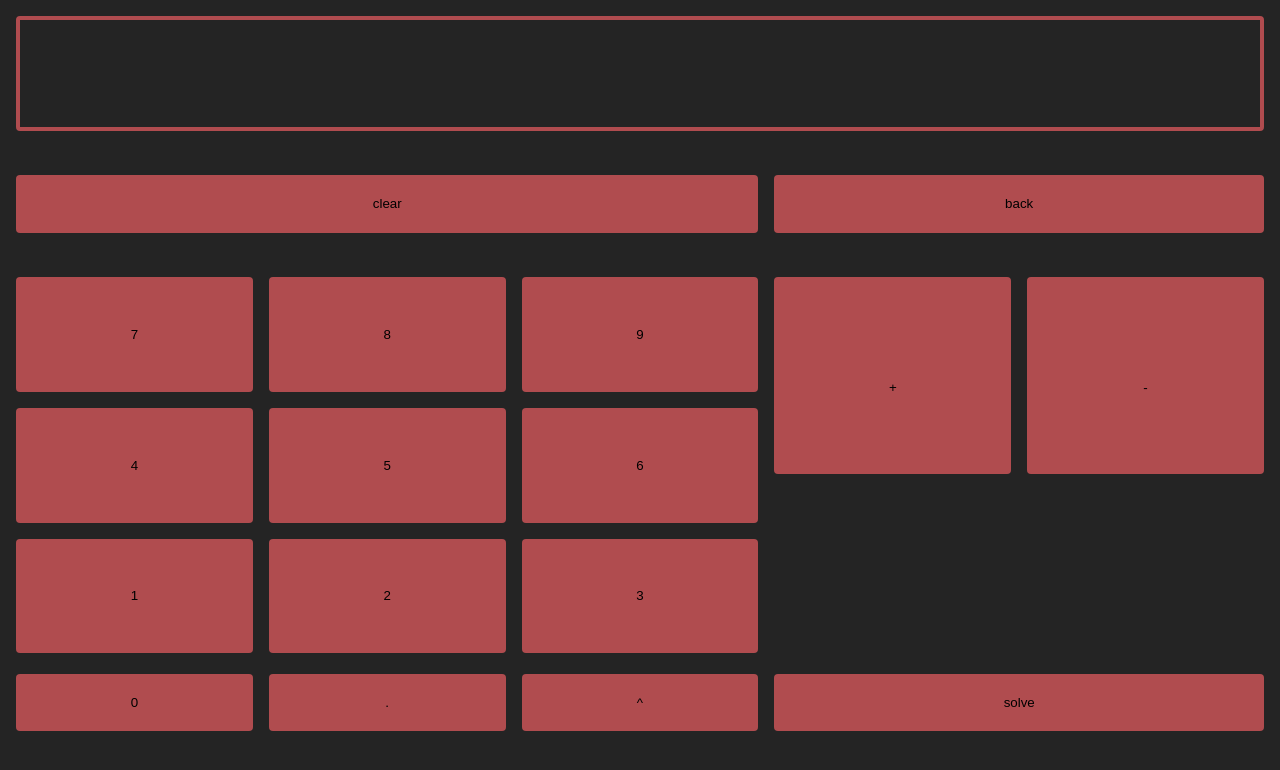
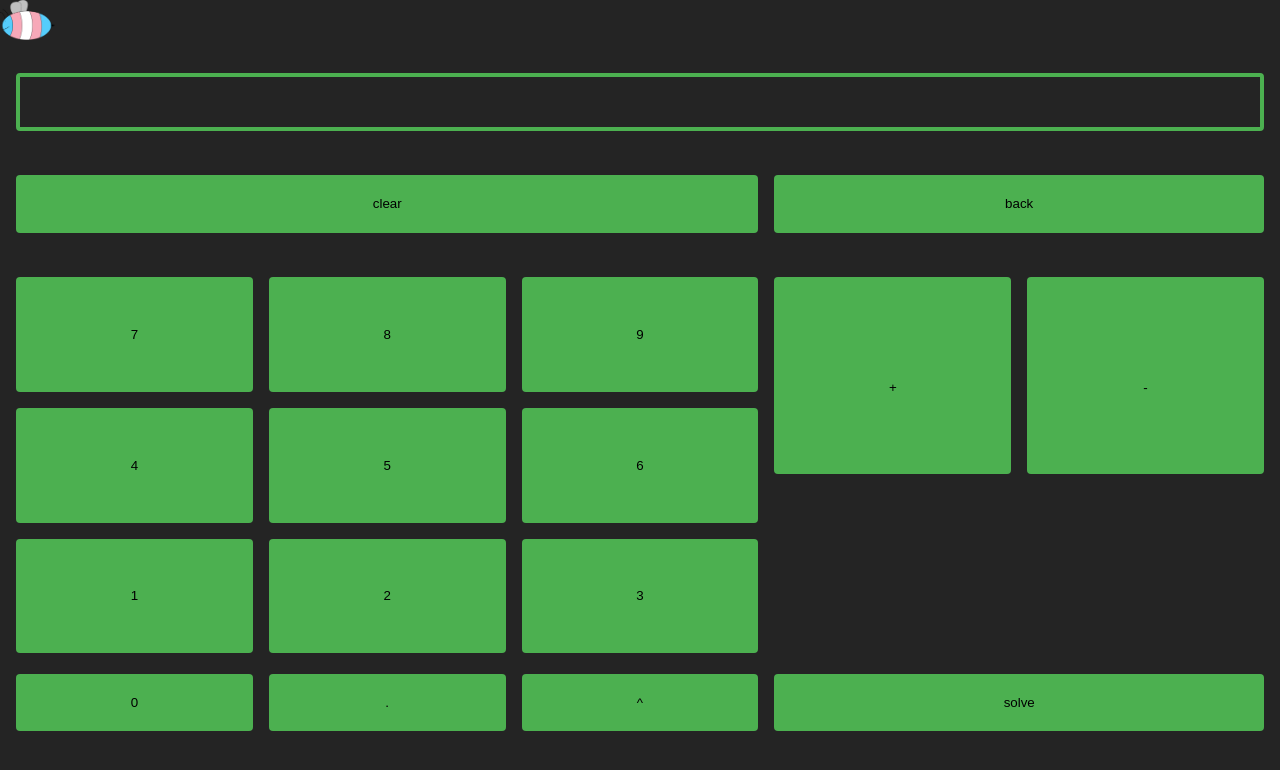
Before and after one commit to ClydeFrog04/calculator, a React (Vite) app: page / in a window 1280 px wide. Shown: the top 770 px of the page. Built offline with nearby package versions, Linux system fonts and the light colour scheme.

Commit message:
adding theme picker! Styles aren't perfect but we getting there

```diff
--- a/src/pages/Calculatorinator.css
+++ b/src/pages/Calculatorinator.css
@@ -127,8 +127,45 @@
   border-radius: 4px;
   padding: 0.5rem;
   box-sizing: border-box;
+  height: 50%;
+  align-self: end;
   display: flex;
   align-items: center;
+}
+.calculatorinator .menuContainer {
+  position: absolute;
+  top: 0;
+  left: 0;
+  width: 100%;
+}
+.calculatorinator .menuContainer img {
+  height: 40px;
+  z-index: 1;
+  position: relative;
+}
+.calculatorinator .menuContainer .menu {
+  transition: 0.5s;
+  transition-timing-function: ease-in-out;
+  padding-top: 80px;
+  width: 100Vw;
+  height: 100vh;
+  position: absolute;
+  top: 0;
+  left: 0;
+  background: rgba(0, 0, 0, 0.5);
+  backdrop-filter: blur(5px);
+  display: flex;
+  flex-direction: column;
+  gap: 0.5rem;
+}
+.calculatorinator .menuContainer .menu.hide {
+  transform: translateX(-100vw);
+}
+.calculatorinator .menuContainer .menu .colorOptions {
+  width: 80%;
+  height: 50px;
+  font-size: 1rem;
+  border-radius: 4px;
 }
 @media (width > 1500px) {
   .calculatorinator {
@@ -189,101 +226,47 @@
     grid-row: 5/6;
   }
 }
-
-/*
-@include flexCenterColumn();
-    //@include fitContainer();
-    border: 1px solid #d3d3d3;
-    border-radius: $mainCornerSize;
-    //max-width: 1080px;
-    //max-height: 2400px;
-    gap: $componentGap;
-    height: 60%;
-    padding: 2rem;
-
-    .answerArea{
-        border: 4px solid $themeGreen;
-        border-radius: $mainCornerSize;
-        padding: .5rem;
-        box-sizing: border-box;
-        width: 100%;
-        min-height: 41.6px;//one line with padding
-        display: flex;
-        align-items: center;
-        //justify-content: center;
-    }
-    .buttons{
-        //padding: 1rem;
-        box-sizing: border-box;
-        @include flexCenter();
-        gap: $componentGap;
-        width: 100%;
-        height: 100%;
-
-        .left{
-            @include flexCenterColumn();
-            gap: $componentGap;
-            justify-content: space-between;
-            //width: 50%;
-            height: 100%;
-
-            .clear{
-                width: 100%;
-                .button{
-                    width: 100%;
-                }
-            }
-
-            .digits{
-                display: grid;
-                grid-template-columns: repeat(3, 1fr);
-                gap: $buttonGap;
-            }
-
-            .zeroAndDot{
-                width: 100%;
-                @include flexCenter();
-                justify-content: space-between;
-                .button{
-                    width: 45%;
-                }
-            }
-        }
-
-        .right{
-            @include flexCenterColumn();
-            height: 100%;
-            width: 100%;
-            //gap: $componentGap;
-            justify-content: space-between;
-
-            .back{
-                width: 100%;
-                .button{
-                    width: 100%;
-                }
-            }
-
-            .operators{
-                display: grid;
-                grid-template-columns: repeat(2, 1fr);
-                gap: $buttonGap;
-                height: calc(50% + $buttonGap);
-
-                .button{
-                    height: 100%;
-                }
-            }
-
-            .solve{
-                width: 100%;
-
-                .button{
-                    width: 100%;
-                }
-            }
-        }
-    }
- */
+.calculatorinator.themeBlue .button {
+  background-color: #4c8db0;
+}
+.calculatorinator.themeBlue .answerArea {
+  border-color: #4c8db0;
+}
+.calculatorinator.themeGreen .button {
+  background-color: #4cb050;
+}
+.calculatorinator.themeGreen .answerArea {
+  border-color: #4cb050;
+}
+.calculatorinator.themePurple .button {
+  background-color: #6d4cb0;
+}
+.calculatorinator.themePurple .answerArea {
+  border-color: #6d4cb0;
+}
+.calculatorinator.themeRed .button {
+  background-color: #b04c4f;
+}
+.calculatorinator.themeRed .answerArea {
+  border-color: #b04c4f;
+}
+.calculatorinator.themePink .button {
+  background-color: #b04c9c;
+}
+.calculatorinator.themePink .answerArea {
+  border-color: #b04c9c;
+}
+.calculatorinator.themeOrange .button {
+  background-color: #b06f4c;
+}
+.calculatorinator.themeOrange .answerArea {
+  border-color: #b06f4c;
+}
+.calculatorinator.themeCustom .button {
+  background-color: var(--userColor, #b04c4f);
+}
+.calculatorinator.themeCustom .answerArea {
+  border-color: #4c8db0;
+}
 
 /*# sourceMappingURL=Calculatorinator.css.map */
--- a/src/pages/Calculatorinator.scss
+++ b/src/pages/Calculatorinator.scss
@@ -99,11 +99,57 @@ $themeColor: $themeRed;
         border-radius: $mainCornerSize;
         padding: .5rem;
         box-sizing: border-box;
+        height: 50%;
+        align-self: end;
         //width: 100%;
         //min-height: 41.6px;//one line with padding
         display: flex;
         align-items: center;
         //justify-content: center;
+    }
+
+    .menuContainer{
+        position: absolute;
+        top: 0;
+        left: 0;
+        width: 100%;
+
+        img{
+            height: 40px;
+            z-index: 1;
+            position: relative;
+        }
+
+        .menu{
+            transition: .5s;
+            transition-timing-function: ease-in-out;
+            padding-top: 80px;
+            &.hide{
+                //display: none;
+                //transform: translateY(-100px);
+                //transform: translate(120px, 50%);
+                transform: translateX(-100vw);
+            }
+            width: 100Vw;
+            height: 100vh;
+            position: absolute;
+            top: 0;
+            left: 0;
+            //https://stackoverflow.com/questions/27583937/how-can-i-make-a-css-glass-blur-effect-work-for-an-overlay
+            background: rgba(0, 0, 0, 0.5);
+            backdrop-filter: blur(5px);
+
+            display: flex;
+            flex-direction: column;
+            gap: .5rem;
+
+            .colorOptions{
+                width: 80%;
+                height: 50px;
+                font-size: 1rem;
+                border-radius: 4px;
+            }
+        }
     }
 
     //desktop styles
@@ -175,104 +221,69 @@ $themeColor: $themeRed;
             height: 100%;
             grid-row: 5/6;
         }
+    }
 
 
+    //theme management
+    &.themeBlue{
+        .button{
+            background-color: $themeBlue;
+        }
+        .answerArea{
+            border-color: $themeBlue;
+        }
+    }
+    &.themeGreen{
+        .button{
+            background-color: $themeGreen;
+        }
+        .answerArea{
+            border-color: $themeGreen;
         }
     }
 
-
-/*
-@include flexCenterColumn();
-    //@include fitContainer();
-    border: 1px solid #d3d3d3;
-    border-radius: $mainCornerSize;
-    //max-width: 1080px;
-    //max-height: 2400px;
-    gap: $componentGap;
-    height: 60%;
-    padding: 2rem;
-
+    &.themePurple{
+        .button{
+            background-color: $themePurple;
+        }
         .answerArea{
-        border: 4px solid $themeGreen;
-        border-radius: $mainCornerSize;
-        padding: .5rem;
-        box-sizing: border-box;
-        width: 100%;
-        min-height: 41.6px;//one line with padding
-        display: flex;
-        align-items: center;
-        //justify-content: center;
-    }
-    .buttons{
-        //padding: 1rem;
-        box-sizing: border-box;
-        @include flexCenter();
-        gap: $componentGap;
-        width: 100%;
-        height: 100%;
-
-        .left{
-            @include flexCenterColumn();
-            gap: $componentGap;
-            justify-content: space-between;
-            //width: 50%;
-            height: 100%;
-
-            .clear{
-                width: 100%;
-                .button{
-                    width: 100%;
+            border-color: $themePurple;
         }
     }
 
-            .digits{
-                display: grid;
-                grid-template-columns: repeat(3, 1fr);
-                gap: $buttonGap;
+    &.themeRed{
+        .button{
+            background-color: $themeRed;
+        }
+        .answerArea{
+            border-color: $themeRed;
+        }
     }
 
-            .zeroAndDot{
-                width: 100%;
-                @include flexCenter();
-                justify-content: space-between;
+    &.themePink{
         .button{
-                    width: 45%;
+            background-color: $themePink;
+        }
+        .answerArea{
+            border-color: $themePink;
+        }
+    }
+
+    &.themeOrange{
+        .button{
+            background-color: $themeOrange;
+        }
+        .answerArea{
+            border-color: $themeOrange;
+        }
+    }
+
+    &.themeCustom{
+        .button{
+            background-color: var(--userColor, $themeColor);
+        }
+        .answerArea{
+            border-color: $themeBlue;
         }
     }
 }
-
-        .right{
-            @include flexCenterColumn();
-            height: 100%;
-            width: 100%;
-            //gap: $componentGap;
-            justify-content: space-between;
-
-            .back{
-                width: 100%;
-                .button{
-                    width: 100%;
-                }
-            }
-
-            .operators{
-                display: grid;
-                grid-template-columns: repeat(2, 1fr);
-                gap: $buttonGap;
-                height: calc(50% + $buttonGap);
-
-                .button{
-                    height: 100%;
-                }
-            }
-
-            .solve{
-                width: 100%;
-
-                .button{
-                    width: 100%;
-                }
-            }
-        }
-    }
- */
--- a/src/pages/Calculatorinator.tsx
+++ b/src/pages/Calculatorinator.tsx
@@ -1,8 +1,9 @@
-import React, {useState} from "react";
+import React, {CSSProperties, useState} from "react";
 import "./Calculatorinator.css";
 import Button from "../components/Button/Button.tsx";
 import {evaluateEquation, getRPN} from "../utils/ShuntingYard/ShuntingYard";
 import {Tokenizer} from "../utils/ShuntingYard/Tokenizer";
+import beeIcon from "../res/TransbeeIconMedium.png"
 
 interface CalculatorinatorProps {
 
@@ -12,6 +13,9 @@ const Calculatorinator = (props: CalculatorinatorProps) => {
     const TAG = "[Calculatorinator.tsx]";
     const [answer, setAnswer] = useState<string>("");
     const [shouldClearText, setShouldClearText] = useState(false);//this will be used to determine if we might want to clear text when a new digit is pressed, this follows modern calculator flow :p
+    // const style = {"--width": fillWidth} as CSSProperties;
+    const themeStyle = {"--$themeColor": "$themeBlue", backgroundColor: "$themeColor"} as CSSProperties;
+
 
 
     const isLastCharOperator = () => {
@@ -102,8 +106,38 @@ const Calculatorinator = (props: CalculatorinatorProps) => {
     };
 
 
+    const themeCustom = {"--userColor": "#fff"} as CSSProperties;
+    const colorOptions = [
+    "themeGreen",
+    "themePurple",
+    "themeBlue",
+    "themeRed",
+    "themePink",
+    "themeOrange",
+    ];
+    const [themeOption, setThemeOption] = useState(0);
+    const [menuOpen, setMenuOpen] = useState(false);
+
+
+
     return (
-        <div className="calculatorinator">
+        <div className={`calculatorinator ${colorOptions[themeOption]}`.trimEnd()} style={themeCustom}>
+            <div className={`menuContainer`}>
+                <img src={beeIcon} alt="" onClick={ () => {
+                    setMenuOpen(!menuOpen);
+                }}/>
+                <div className={`menu ${menuOpen ? "" : "hide"}`.trimEnd()}>
+                    <span>Don't like the current color? Try one of these!</span>
+                    <select className="colorOptions" onChange={ (event) => {
+                        console.log(TAG, "New color picked was:", event.target.value);
+                        setThemeOption(colorOptions.indexOf(event.target.value));
+                    }}>
+                        {colorOptions.map( (color) => {
+                            return <option key={color}>{color}</option>
+                        })}
+                    </select>
+                </div>
+            </div>
             {/*<textarea className="answerArea" readOnly={true} value={"EEEEEEEE"}/>*/}
             <div id={"answerArea"} className="answerArea">{answer}</div>
             <Button id={"clear"} onClick={digitBtnHandler} text={"clear"}/>
```
Also changed, not shown: src/res/TransbeeIconMedium.png (added), 1 other file (tests, documents, lock files or other folders). Lines whose indentation alone changed are shown as unchanged.
